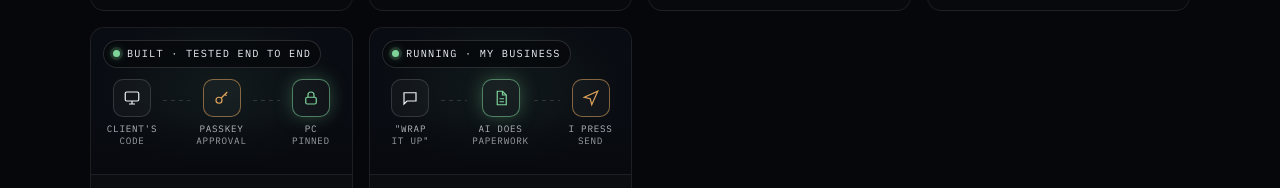
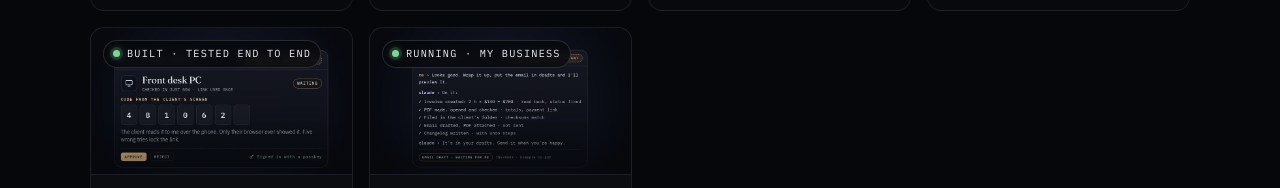
Before and after one commit to DaryllGomas/website, a plain HTML site: page index.html in a window 1280 px wide. Shown: the part 1631-1819 px from the top of the page. Drawn offline with Linux system fonts and the light colour scheme.

Commit message:
Home: Heimdall and Invoicing cards show their pages' example screens
Co-Authored-By: Claude Opus 5.5 <noreply@anthropic.com>

```diff
--- a/index.html
+++ b/index.html
@@ -615,15 +615,7 @@
         </a>
 
         <a class="card rv" href="projects/heimdall/" data-tags="Security,Networking" data-q="heimdall remote support rustdesk hardened server patch open source passkey approval code tunnel cloudflare allowlist pinning screen sharing">
-          <div class="shot" data-morph="heimdall-pic">
-            <div class="schem" aria-label="Diagram: a code only the client sees, my approval with a passkey, then the PC is pinned">
-              <div class="step"><span class="dot"><svg viewBox="0 0 24 24"><rect x="3" y="4" width="18" height="12" rx="2"/><path d="M8 20h8M12 16v4"/></svg></span><small>Client's<br>code</small></div>
-              <span class="ln"></span>
-              <div class="step stop"><span class="dot"><svg viewBox="0 0 24 24"><circle cx="8" cy="15" r="4"/><path d="m11 12 8-8M16 7l2 2"/></svg></span><small>Passkey<br>approval</small></div>
-              <span class="ln"></span>
-              <div class="step ok"><span class="dot"><svg viewBox="0 0 24 24"><rect x="5" y="11" width="14" height="9" rx="2"/><path d="M8 11V8a4 4 0 0 1 8 0v3"/></svg></span><small>PC<br>pinned</small></div>
-            </div>
-            <span class="status"><i></i>Built · tested end to end</span>
+          <div class="shot" data-morph="heimdall-pic"><img src="assets/img/card-heimdall.jpg" alt="Heimdall console, invented example: a new PC waits for the 7-digit code from the client's screen" loading="lazy"><span class="status"><i></i>Built · tested end to end</span>
           </div>
           <div class="body">
             <h3 data-morph="heimdall-title">Heimdall: remote support</h3>
@@ -634,15 +626,7 @@
         </a>
 
         <a class="card rv" href="projects/invoicing/" data-tags="AI agents,Automation" data-q="invoicing invoice crm clients billing stripe payments ledger claude code agentic wrap it up session notes gmail draft pdf flask business">
-          <div class="shot" data-morph="invoicing-pic">
-            <div class="schem" aria-label="Diagram: I say wrap it up, the AI does the paperwork, I press send">
-              <div class="step"><span class="dot"><svg viewBox="0 0 24 24"><path d="M4 5h16v11H8l-4 4z"/></svg></span><small>"Wrap<br>it up"</small></div>
-              <span class="ln"></span>
-              <div class="step ok"><span class="dot"><svg viewBox="0 0 24 24"><path d="M7 3h7l5 5v13H7z"/><path d="M14 3v5h5M10 13h6M10 17h6"/></svg></span><small>AI does<br>paperwork</small></div>
-              <span class="ln"></span>
-              <div class="step stop"><span class="dot"><svg viewBox="0 0 24 24"><path d="m3 11 18-8-8 18-2-8z"/></svg></span><small>I press<br>Send</small></div>
-            </div>
-            <span class="status"><i></i>Running · my business</span>
+          <div class="shot" data-morph="invoicing-pic"><img src="assets/img/card-invoicing.jpg" alt="Invented example: the AI's wrap-up checklist in the terminal, ending with the invoice email waiting in Gmail drafts" loading="lazy"><span class="status"><i></i>Running · my business</span>
           </div>
           <div class="body">
             <h3 data-morph="invoicing-title">Invoicing &amp; CRM</h3>
```
Also changed, not shown: assets/img/card-heimdall.jpg (added), assets/img/card-invoicing.jpg (added).
